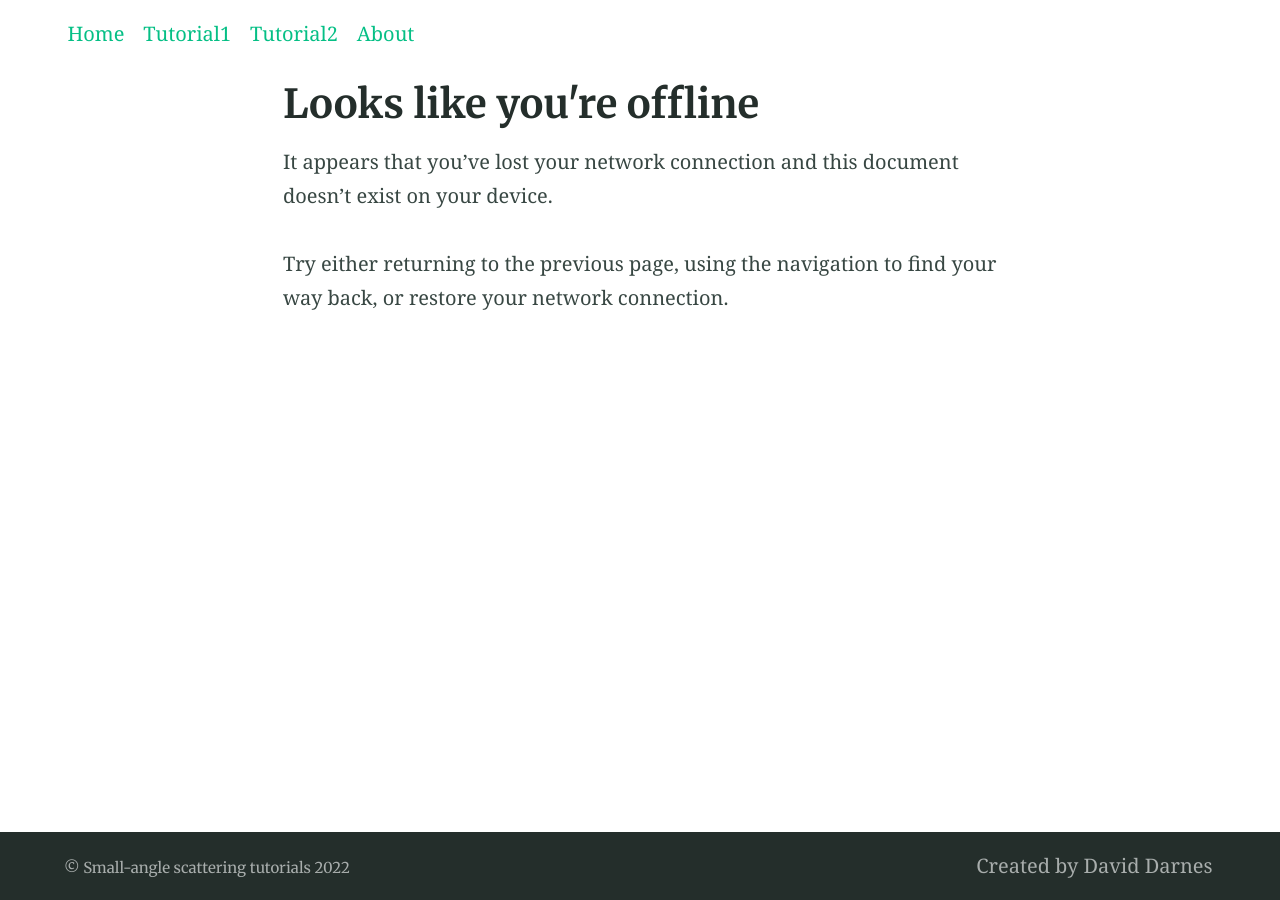
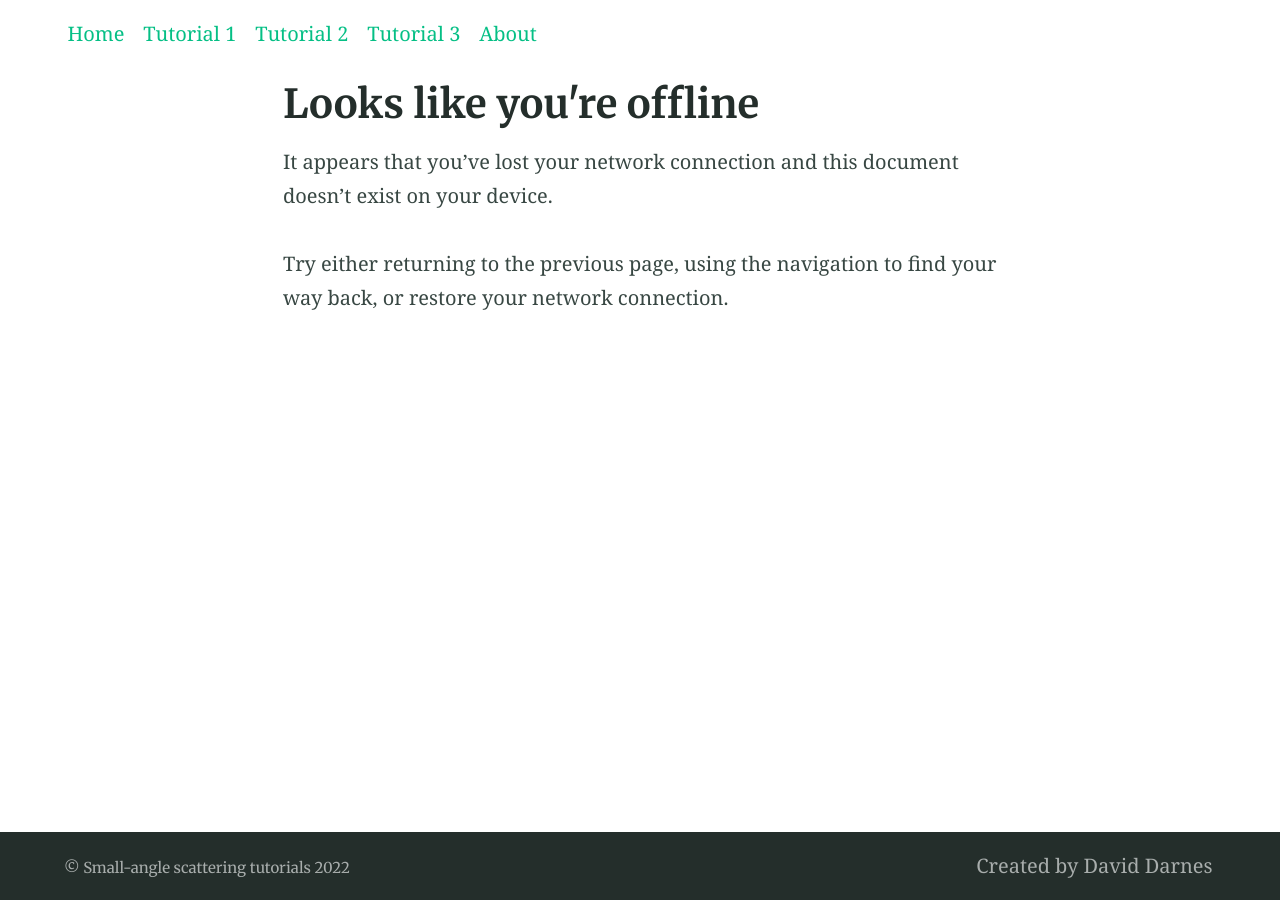
Before and after one commit to andreashlarsen/test-website2, a Jekyll site: the page built from offline.md, in a window 1280 px wide. Built offline with Jekyll 4.4.1, drawn with Linux system fonts in a browser that asks for light colours.

Commit message:
Update _config.yml

```diff
--- a/_config.yml
+++ b/_config.yml
@@ -122,10 +122,12 @@ favicons: # Favicons are also used in the manifest file. Syntax is 'size: path'
 navigation_header:
 - title: Home
   url: /
-- title: Tutorial1
-  url: /tutorial 1/
-- title: Tutorial2
-  url: /tutorial 2/
+- title: Tutorial 1
+  url: /tutorial1/
+- title: Tutorial 2
+  url: /tutorial2/
+- title: Tutorial 3
+  url: /tutorial3/
 - title: About
   url: /about/
 
```
